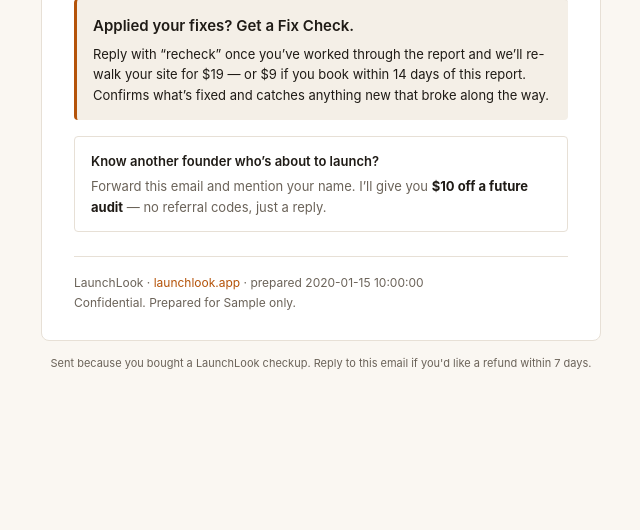
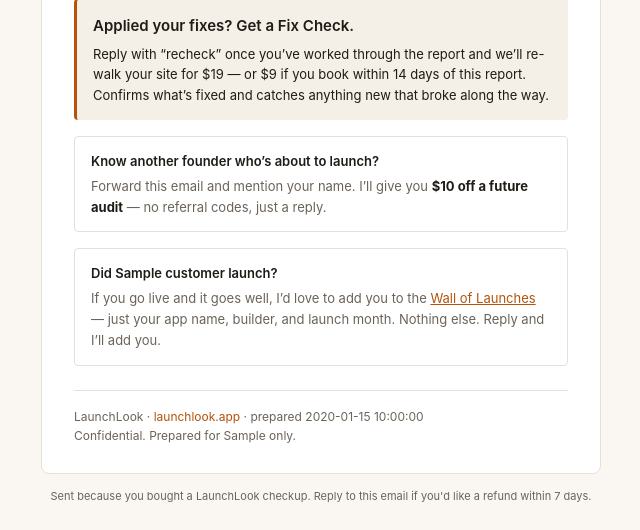
Before and after one commit to romado33/launchlook, a Python web app: template templates/email/delivery_pdf.html.j2 in a window 1280 px wide. Shown: the part 668-1198 px from the top of the page, without its empty margins (319-959 px from the left). Before the commit the page ends 1038 px from the top, so only its background shows below. Run offline with Jinja, Linux system fonts and the light colour scheme; the template is opened without the code that fills it: most values are stand-ins (such as "Sample title", 1, 10 or a date in 2020).

Commit message:
feat: Wall of Launches opt-in in delivery emails + nav suppression
- delivery_pdf.html.j2 + .txt.j2: add Wall of Launches opt-in ask between referral credit block and footer
- landing/wall.html: add nav-suppression comment at top of body
- landing/index.html: remove /wall footer nav link (suppressed until 5 opt-in entries)
- docs/PRODUCT-DECISIONS.md: add 2026-05-28 changelog entry for nav suppression policy
- pre_launch_checklist.html.j2: update title to customer-facing framing

Co-authored-by: Cursor <cursoragent@cursor.com>

```diff
--- a/landing/index.html
+++ b/landing/index.html
@@ -324,7 +324,6 @@
       </div>
       <ul class="flex flex-wrap gap-x-5 gap-y-2">
         <li><a href="/r/jane-sparkle-marketplace.html" class="hover:text-ink">Sample report</a></li>
-        <li><a href="/wall" class="hover:text-ink">Wall of Launches</a></li>
         <li><a href="/faq" class="hover:text-ink">FAQ</a></li>
         <li><a href="/webflow" class="hover:text-ink">Webflow</a></li>
         <li><a href="/built-with-ai" class="hover:text-ink">Built with AI?</a></li>
--- a/landing/wall.html
+++ b/landing/wall.html
@@ -30,6 +30,7 @@
 </head>
 
 <body class="bg-paper text-ink font-sans antialiased">
+<!-- NAV LINK SUPPRESSED: re-add /wall to footer nav on index.html, webflow.html, faq.html once 5 opt-in entries exist -->
 
   <header id="site-header" class="site-header border-b border-line sticky top-0 bg-paper/95 backdrop-blur-sm z-10">
     <div class="page-wrap px-6 py-3 flex items-center justify-between">
--- a/templates/email/delivery_pdf.html.j2
+++ b/templates/email/delivery_pdf.html.j2
@@ -75,6 +75,13 @@
                 </p>
               </div>
 
+              <div style="border:1px solid #E7E0D6; padding:14px 16px; margin-top:16px; background:#FFFFFF; border-radius:4px;">
+                <p style="margin:0 0 4px; font-weight:600; font-size:13px; color:#1F1B16;">Did {{ customer.app_name }} launch?</p>
+                <p style="margin:0; font-size:13px; color:#6B6359;">
+                  If you go live and it goes well, I&rsquo;d love to add you to the <a href="https://launchlook.app/wall" style="color:#B45309;">Wall of Launches</a> &mdash; just your app name, builder, and launch month. Nothing else. Reply and I&rsquo;ll add you.
+                </p>
+              </div>
+
               <hr style="border:0; border-top:1px solid #E7E0D6; margin:24px 0 16px;" />
 
               <p style="margin:0; font-size:12px; color:#6B6359;">
--- a/templates/email/delivery_pdf.txt.j2
+++ b/templates/email/delivery_pdf.txt.j2
@@ -24,5 +24,9 @@ KNOW ANOTHER FOUNDER WHO'S ABOUT TO LAUNCH?
 Forward this email and mention your name -- I'll give you $10 off a future audit. No referral codes, just a reply.
 
 ---
+DID {{ customer.app_name }} LAUNCH?
+If you go live and it goes well, reply and I'll add you to the Wall of Launches (launchlook.app/wall) — just your app name, builder, and launch month. Nothing else.
+
+---
 LaunchLook · launchlook.app · prepared {{ delivered_at }}
 Confidential. Prepared for {{ customer.first_name }} only.
--- a/templates/pre_launch_checklist.html.j2
+++ b/templates/pre_launch_checklist.html.j2
@@ -2,7 +2,7 @@
 <html lang="en">
 <head>
   <meta charset="UTF-8" />
-  <title>Pre-Launch Checklist for AI-Builder Apps · LaunchLook</title>
+  <title>Is your app customer-ready? — Pre-Launch Checklist · LaunchLook</title>
   <link rel="preconnect" href="https://fonts.googleapis.com" />
   <link rel="preconnect" href="https://fonts.gstatic.com" crossorigin />
   <link href="https://fonts.googleapis.com/css2?family=Fraunces:opsz,wght@9..144,500;9..144,600&family=Inter:wght@400;500;600&display=swap" rel="stylesheet" />
```
Also changed, not shown: docs/PRODUCT-DECISIONS.md (+1 -0 lines).
